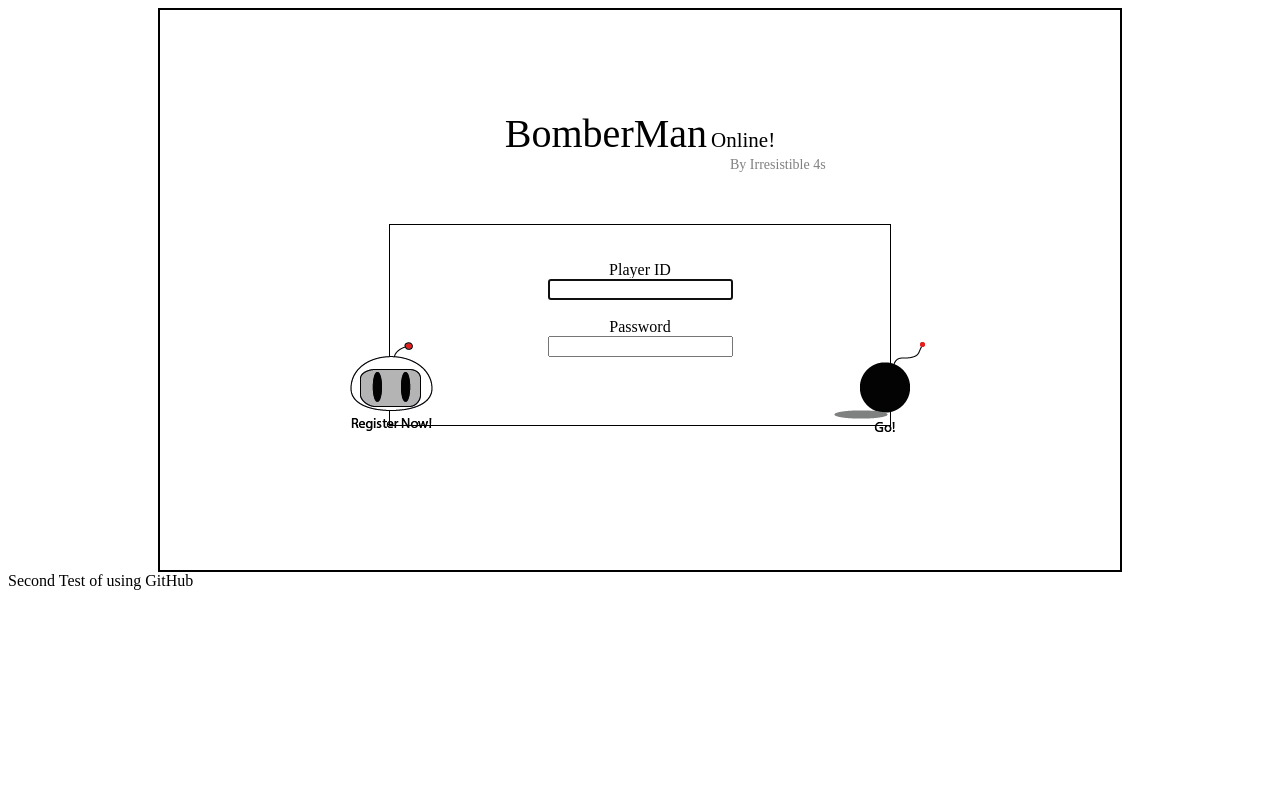
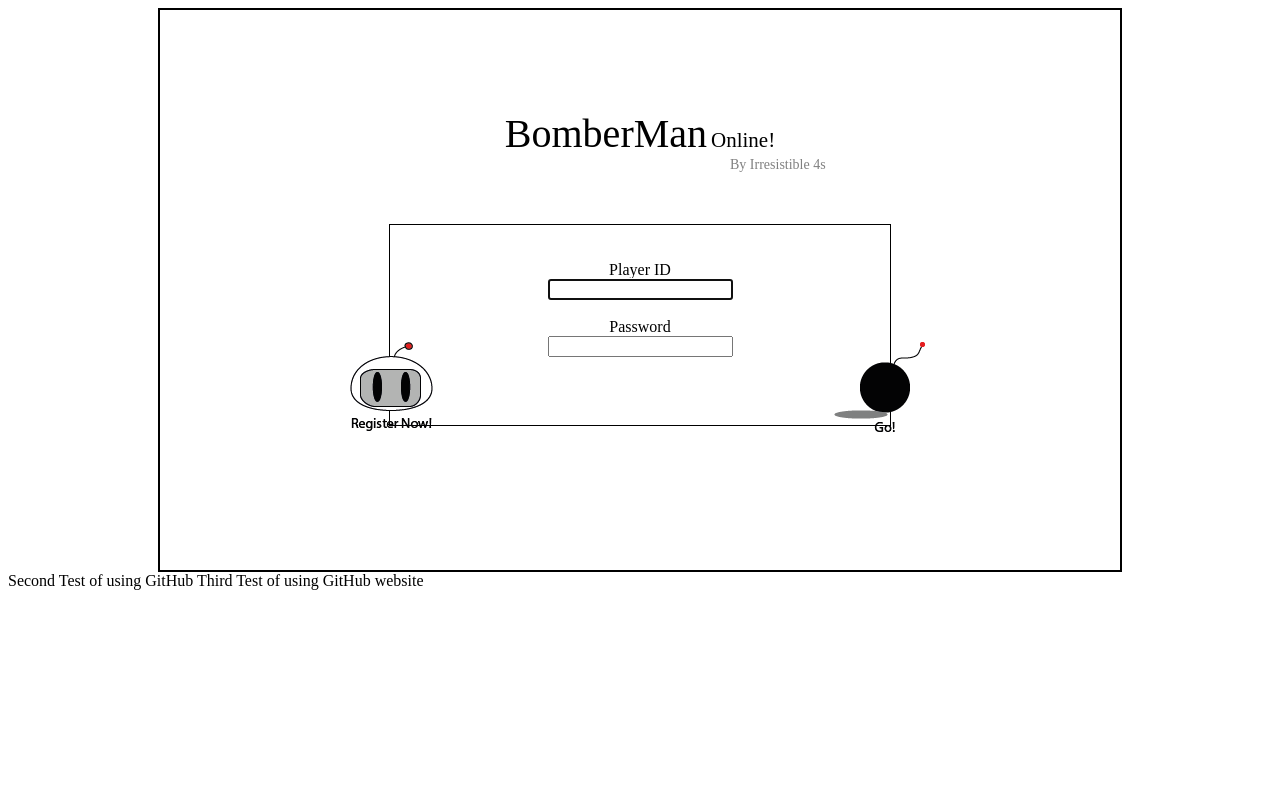
Before and after one commit to killalau/BombermanOnline, a PHP site: page /index.php in a window 1280 px wide. Run offline with PHP 8.4, Linux system fonts and the light colour scheme; data that the repository does not hold is empty.

Commit message:
Third Test of using GitHub website

```diff
--- a/index/index.php
+++ b/index/index.php
@@ -70,4 +70,6 @@ if (cookieExist()){
 
 
 	Second Test of using GitHub
+
+	Third Test of using GitHub website
     </body></html>
```
